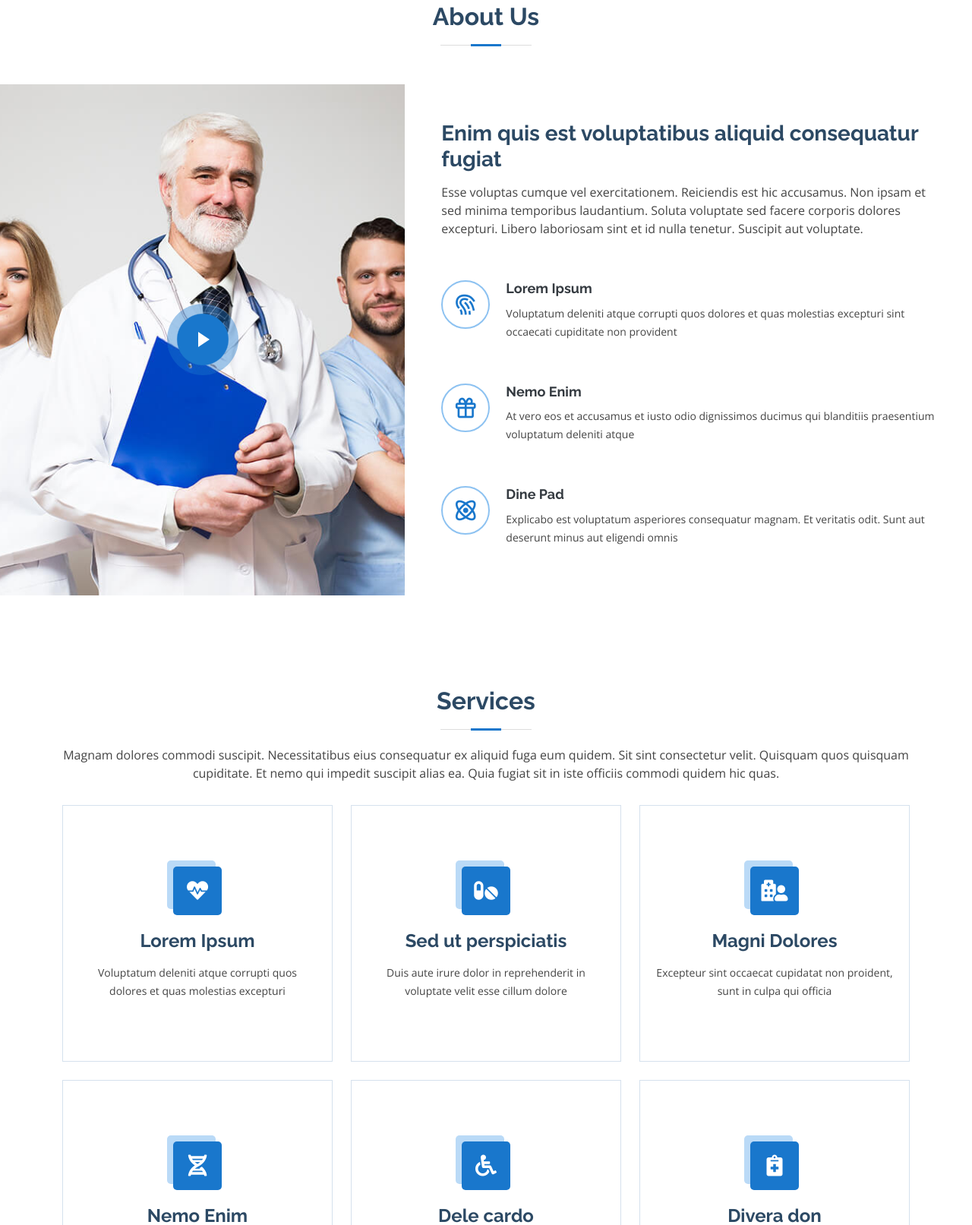
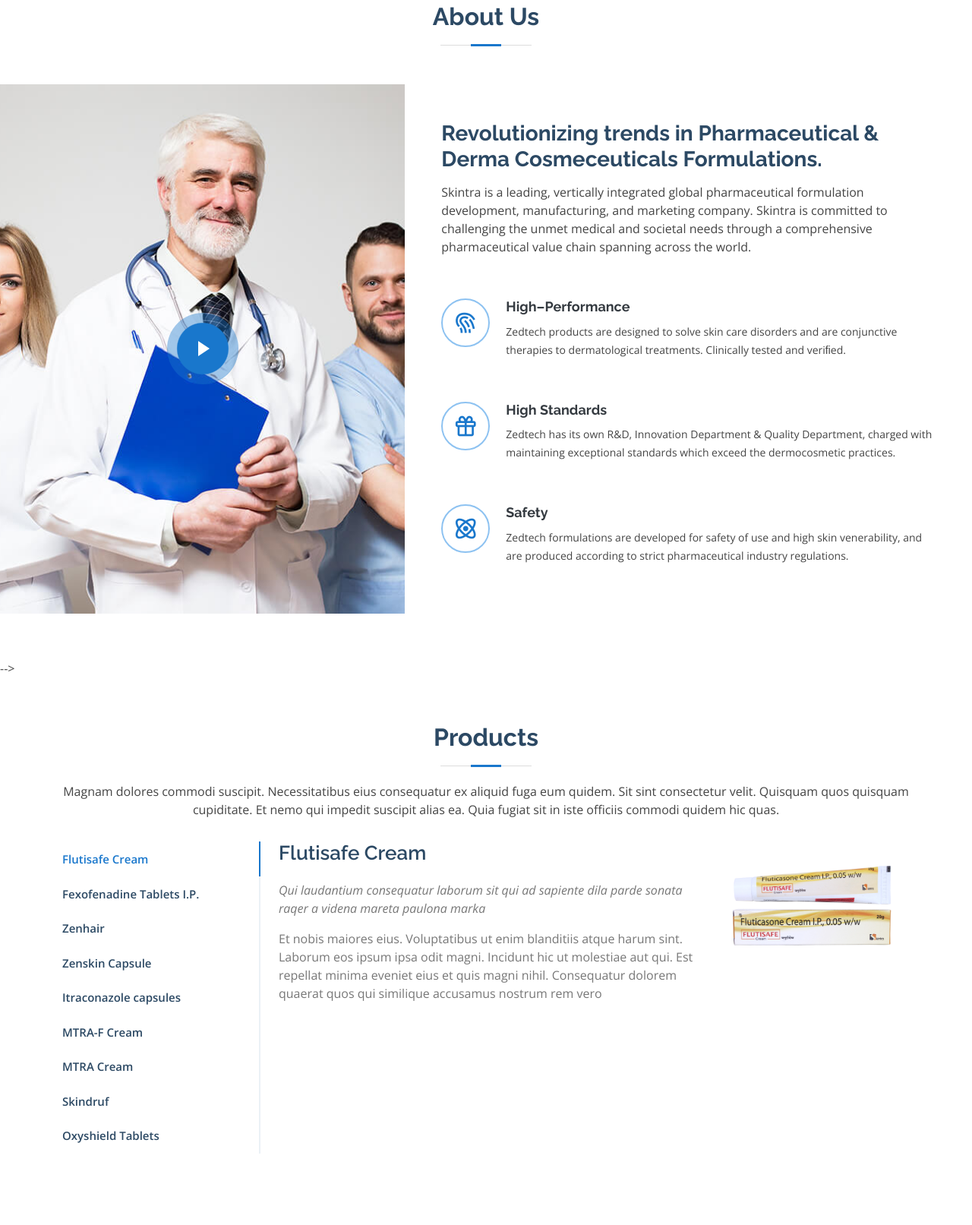
Before and after one commit to shisusingh/SKINTRA, a plain HTML site: page index.html in a window 1280 px wide. Shown: the part 1187-2800 px from the top of the page at 76% size. Drawn offline with nearby package versions, Linux system fonts and the light colour scheme.

Commit message:
commit
commit

```diff
--- a/assets/css/style.css
+++ b/assets/css/style.css
@@ -678,7 +678,7 @@ section {
 .why-us .icon-boxes .icon-box {
   text-align: center;
   border-radius: 10px;
-  background: #fff;
+  background: #ffffff40;
   box-shadow: 0px 2px 15px rgba(0, 0, 0, 0.1);
   padding: 40px 30px;
   width: 100%;
--- a/index.html
+++ b/index.html
@@ -67,7 +67,7 @@
         <ul>
           <li><a class="nav-link scrollto active" href="#hero">Home</a></li>
           <li><a class="nav-link scrollto" href="#about">About Us</a></li>
-          <li><a class="nav-link scrollto" href="#services">Services</a></li>
+          <!-- <li><a class="nav-link scrollto" href="#services">Services</a></li> -->
           <li><a class="nav-link scrollto" href="#products">Our Products</a></li>
           <li><a class="nav-link scrollto" href="#doctors">Our Team</a></li>
           <li><a class="nav-link scrollto" href="#contact">Contact Us</a></li>
@@ -113,21 +113,21 @@
                   <div class="icon-box mt-4 mt-xl-0">
                     <i class="bx bx-receipt"></i>
                     <h4>Our Vision</h4>
-                    <p>Consequuntur sunt aut quasi enim aliquam quae harum pariatur laboris nisi ut aliquip</p>
+                    <p>To continually set new benchmarks in global healthcare with the power of human expertise, innovative research and advanced technology.</p>
                   </div>
                 </div>
                 <div class="col-xl-4 d-flex align-items-stretch">
                   <div class="icon-box mt-4 mt-xl-0">
                     <i class="bx bx-cube-alt"></i>
                     <h4>Our Mission</h4>
-                    <p>Excepteur sint occaecat cupidatat non proident, sunt in culpa qui officia deserunt</p>
+                    <p>Contributing to better healthcare through innovation. Maximizing value for our stakeholders and customers.</p>
                   </div>
                 </div>
                 <div class="col-xl-4 d-flex align-items-stretch">
                   <div class="icon-box mt-4 mt-xl-0">
                     <i class="bx bx-images"></i>
                     <h4>Our Values</h4>
-                    <p>Aut suscipit aut cum nemo deleniti aut omnis. Doloribus ut maiores omnis facere</p>
+                    <p>Establishing Leadership Through Progressive Efforts Maintaining the Highest Global Standards to our global network.</p>
                   </div>
                 </div>
               </div>
@@ -151,25 +151,25 @@
           </div>
 
           <div class="col-xl-7 col-lg-6 icon-boxes d-flex flex-column align-items-stretch justify-content-center py-5 px-lg-5">
-            <h3>Enim quis est voluptatibus aliquid consequatur fugiat</h3>
-            <p>Esse voluptas cumque vel exercitationem. Reiciendis est hic accusamus. Non ipsam et sed minima temporibus laudantium. Soluta voluptate sed facere corporis dolores excepturi. Libero laboriosam sint et id nulla tenetur. Suscipit aut voluptate.</p>
+            <h3>Revolutionizing trends in Pharmaceutical & Derma Cosmeceuticals Formulations.</h3>
+            <p>Skintra is a leading, vertically integrated global pharmaceutical formulation development, manufacturing, and marketing company. Skintra is committed to challenging the unmet medical and societal needs through a comprehensive pharmaceutical value chain spanning across the world.</p>
 
             <div class="icon-box">
               <div class="icon"><i class="bx bx-fingerprint"></i></div>
-              <h4 class="title"><a href="">Lorem Ipsum</a></h4>
-              <p class="description">Voluptatum deleniti atque corrupti quos dolores et quas molestias excepturi sint occaecati cupiditate non provident</p>
+              <h4 class="title"><a href="">High–Performance</a></h4>
+              <p class="description">Zedtech products are designed to solve skin care disorders and are conjunctive therapies  to dermatological treatments. Clinically tested and veriﬁed.</p>
             </div>
 
             <div class="icon-box">
               <div class="icon"><i class="bx bx-gift"></i></div>
-              <h4 class="title"><a href="">Nemo Enim</a></h4>
-              <p class="description">At vero eos et accusamus et iusto odio dignissimos ducimus qui blanditiis praesentium voluptatum deleniti atque</p>
+              <h4 class="title"><a href="">High Standards</a></h4>
+              <p class="description">Zedtech has its own R&D, Innovation Department & Quality Department, charged with maintaining exceptional standards which exceed the dermocosmetic practices.</p>
             </div>
 
             <div class="icon-box">
               <div class="icon"><i class="bx bx-atom"></i></div>
-              <h4 class="title"><a href="">Dine Pad</a></h4>
-              <p class="description">Explicabo est voluptatum asperiores consequatur magnam. Et veritatis odit. Sunt aut deserunt minus aut eligendi omnis</p>
+              <h4 class="title"><a href="">Safety</a></h4>
+              <p class="description">Zedtech formulations are developed for safety of use and high skin venerability, and are produced according to strict pharmaceutical industry regulations.</p>
             </div>
 
           </div>
@@ -180,67 +180,67 @@
 
 
     <!-- ======= Services Section ======= -->
-    <section id="services" class="services">
-      <div class="container">
+    <!-- <section id="services" class="services"> -->
+      <!-- <div class="container"> -->
 
-        <div class="section-title">
-          <h2>Services</h2>
-          <p>Magnam dolores commodi suscipit. Necessitatibus eius consequatur ex aliquid fuga eum quidem. Sit sint consectetur velit. Quisquam quos quisquam cupiditate. Et nemo qui impedit suscipit alias ea. Quia fugiat sit in iste officiis commodi quidem hic quas.</p>
-        </div>
+        <!-- <div class="section-title"> -->
+          <!-- <h2>Services</h2> -->
+          <!-- <p>Magnam dolores commodi suscipit. Necessitatibus eius consequatur ex aliquid fuga eum quidem. Sit sint consectetur velit. Quisquam quos quisquam cupiditate. Et nemo qui impedit suscipit alias ea. Quia fugiat sit in iste officiis commodi quidem hic quas.</p> -->
+        <!-- </div> -->
 
-        <div class="row">
-          <div class="col-lg-4 col-md-6 d-flex align-items-stretch">
-            <div class="icon-box">
-              <div class="icon"><i class="fas fa-heartbeat"></i></div>
-              <h4><a href="">Lorem Ipsum</a></h4>
-              <p>Voluptatum deleniti atque corrupti quos dolores et quas molestias excepturi</p>
-            </div>
-          </div>
+        <!-- <div class="row"> -->
+          <!-- <div class="col-lg-4 col-md-6 d-flex align-items-stretch"> -->
+            <!-- <div class="icon-box"> -->
+              <!-- <div class="icon"><i class="fas fa-heartbeat"></i></div> -->
+              <!-- <h4><a href="">Lorem Ipsum</a></h4> -->
+              <!-- <p>Voluptatum deleniti atque corrupti quos dolores et quas molestias excepturi</p> -->
+            <!-- </div> -->
+          <!-- </div> -->
 
-          <div class="col-lg-4 col-md-6 d-flex align-items-stretch mt-4 mt-md-0">
-            <div class="icon-box">
-              <div class="icon"><i class="fas fa-pills"></i></div>
-              <h4><a href="">Sed ut perspiciatis</a></h4>
-              <p>Duis aute irure dolor in reprehenderit in voluptate velit esse cillum dolore</p>
-            </div>
-          </div>
+          <!-- <div class="col-lg-4 col-md-6 d-flex align-items-stretch mt-4 mt-md-0"> -->
+            <!-- <div class="icon-box"> -->
+              <!-- <div class="icon"><i class="fas fa-pills"></i></div> -->
+              <!-- <h4><a href="">Sed ut perspiciatis</a></h4> -->
+              <!-- <p>Duis aute irure dolor in reprehenderit in voluptate velit esse cillum dolore</p> -->
+            <!-- </div> -->
+          <!-- </div> -->
 
-          <div class="col-lg-4 col-md-6 d-flex align-items-stretch mt-4 mt-lg-0">
-            <div class="icon-box">
-              <div class="icon"><i class="fas fa-hospital-user"></i></div>
-              <h4><a href="">Magni Dolores</a></h4>
-              <p>Excepteur sint occaecat cupidatat non proident, sunt in culpa qui officia</p>
-            </div>
-          </div>
+          <!-- <div class="col-lg-4 col-md-6 d-flex align-items-stretch mt-4 mt-lg-0"> -->
+            <!-- <div class="icon-box"> -->
+              <!-- <div class="icon"><i class="fas fa-hospital-user"></i></div> -->
+              <!-- <h4><a href="">Magni Dolores</a></h4> -->
+              <!-- <p>Excepteur sint occaecat cupidatat non proident, sunt in culpa qui officia</p> -->
+            <!-- </div> -->
+          <!-- </div> -->
 
-          <div class="col-lg-4 col-md-6 d-flex align-items-stretch mt-4">
-            <div class="icon-box">
-              <div class="icon"><i class="fas fa-dna"></i></div>
-              <h4><a href="">Nemo Enim</a></h4>
-              <p>At vero eos et accusamus et iusto odio dignissimos ducimus qui blanditiis</p>
-            </div>
-          </div>
+          <!-- <div class="col-lg-4 col-md-6 d-flex align-items-stretch mt-4"> -->
+            <!-- <div class="icon-box"> -->
+              <!-- <div class="icon"><i class="fas fa-dna"></i></div> -->
+              <!-- <h4><a href="">Nemo Enim</a></h4> -->
+              <!-- <p>At vero eos et accusamus et iusto odio dignissimos ducimus qui blanditiis</p> -->
+            <!-- </div> -->
+          <!-- </div> -->
 
-          <div class="col-lg-4 col-md-6 d-flex align-items-stretch mt-4">
-            <div class="icon-box">
-              <div class="icon"><i class="fas fa-wheelchair"></i></div>
-              <h4><a href="">Dele cardo</a></h4>
-              <p>Quis consequatur saepe eligendi voluptatem consequatur dolor consequuntur</p>
-            </div>
-          </div>
+          <!-- <div class="col-lg-4 col-md-6 d-flex align-items-stretch mt-4"> -->
+            <!-- <div class="icon-box"> -->
+              <!-- <div class="icon"><i class="fas fa-wheelchair"></i></div> -->
+              <!-- <h4><a href="">Dele cardo</a></h4> -->
+              <!-- <p>Quis consequatur saepe eligendi voluptatem consequatur dolor consequuntur</p> -->
+            <!-- </div> -->
+          <!-- </div> -->
 
-          <div class="col-lg-4 col-md-6 d-flex align-items-stretch mt-4">
-            <div class="icon-box">
-              <div class="icon"><i class="fas fa-notes-medical"></i></div>
-              <h4><a href="">Divera don</a></h4>
-              <p>Modi nostrum vel laborum. Porro fugit error sit minus sapiente sit aspernatur</p>
-            </div>
-          </div>
+          <!-- <div class="col-lg-4 col-md-6 d-flex align-items-stretch mt-4"> -->
+            <!-- <div class="icon-box"> -->
+              <!-- <div class="icon"><i class="fas fa-notes-medical"></i></div> -->
+              <!-- <h4><a href="">Divera don</a></h4> -->
+              <!-- <p>Modi nostrum vel laborum. Porro fugit error sit minus sapiente sit aspernatur</p> -->
+            <!-- </div> -->
+          <!-- </div> -->
 
-        </div>
+        <!-- </div> -->
 
-      </div>
-    </section><!-- End Services Section -->
+      <!-- </div> -->
+    <!-- </section><!-- End Services Section --> -->
 
 
 
```
